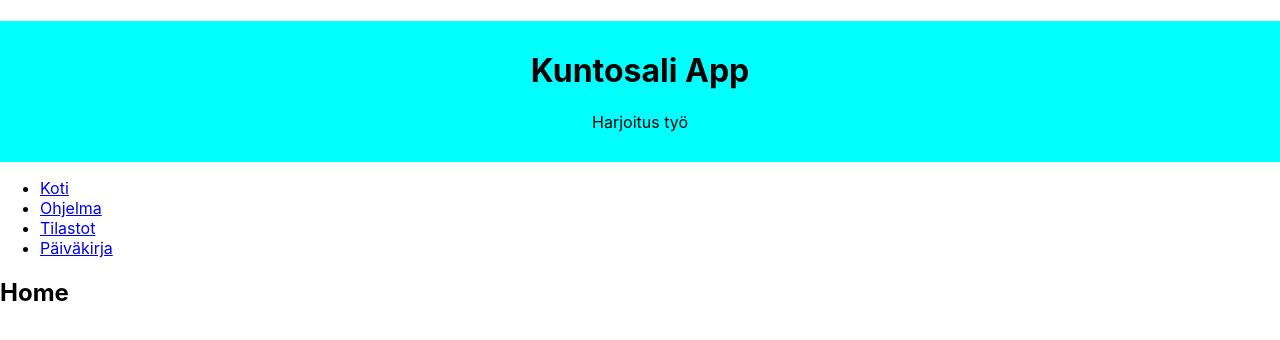
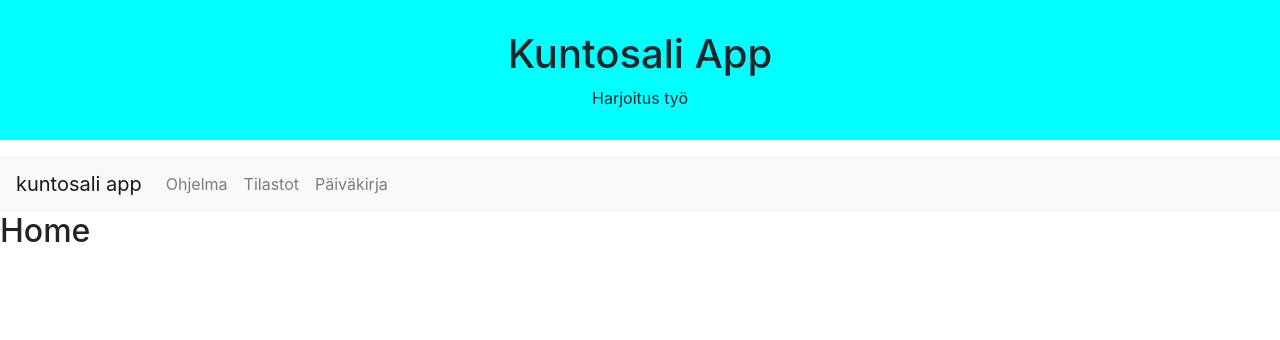
Before and after one commit to Niko-Snellman/kuntosali-app, a React (Create React App) app: page / in a window 1280 px wide. Shown: the top 340 px of the page. Built offline with nearby package versions, Linux system fonts and the light colour scheme.

Commit message:
tyylit lisätty navigointiin

```diff
--- a/package.json
+++ b/package.json
@@ -6,10 +6,12 @@
     "@testing-library/jest-dom": "^4.2.4",
     "@testing-library/react": "^9.5.0",
     "@testing-library/user-event": "^7.2.1",
+    "bootstrap": "^4.5.0",
     "react": "^16.13.1",
     "react-dom": "^16.13.1",
     "react-router-dom": "^5.2.0",
-    "react-scripts": "3.4.1"
+    "react-scripts": "3.4.1",
+    "reactstrap": "^8.4.1"
   },
   "scripts": {
     "start": "react-scripts start",
--- a/src/components/app/App.js
+++ b/src/components/app/App.js
@@ -1,4 +1,4 @@
-import React from "react";
+import React, { useState } from "react";
 import "./App.css";
 import Header from "../header/Header";
 import { Route, NavLink, BrowserRouter } from "react-router-dom";
@@ -6,13 +6,50 @@ import Diary from "../routes/diary/Diary";
 import Home from "../routes/home/Home";
 import Statistics from "../routes/statistics/Statistics";
 import Programs from "../routes/programs/Programs";
+import {
+  Navbar,
+  NavbarBrand,
+  NavbarToggler,
+  Collapse,
+  Nav,
+  NavItem,
+} from "reactstrap";
 
 function App() {
+  const [isOpen, setIsOpen] = useState(false);
+
+  const toggle = () => setIsOpen(!isOpen);
+
   return (
     <div className="App">
       <Header />
+
       <BrowserRouter>
-        <ul>
+        <Navbar color="light" light expand="md">
+          <NavbarBrand href="/">kuntosali app</NavbarBrand>
+          <NavbarToggler onClick={toggle} />
+          <Collapse isOpen={isOpen} navbar>
+            <Nav className="mr-auto" navbar>
+              <NavItem>
+                <NavLink className="nav-link" to="/ohjelmat">
+                  Ohjelma
+                </NavLink>
+              </NavItem>
+              <NavItem>
+                <NavLink className="nav-link" to="/tilastot">
+                  Tilastot
+                </NavLink>
+              </NavItem>
+              <NavItem>
+                <NavLink className="nav-link" to="/päiväkirja">
+                  Päiväkirja
+                </NavLink>
+              </NavItem>
+            </Nav>
+          </Collapse>
+        </Navbar>
+
+        {/*<ul>
           <li>
             <NavLink to="/" exact>
               Koti
@@ -27,7 +64,7 @@ function App() {
           <li>
             <NavLink to="/päiväkirja">Päiväkirja</NavLink>
           </li>
-        </ul>
+        </ul>*/}
 
         <Route path="/" exact strict component={Home}></Route>
         <Route path="/ohjelmat" component={Programs}></Route>
--- a/src/index.js
+++ b/src/index.js
@@ -3,6 +3,7 @@ import ReactDOM from "react-dom";
 import "./index.css";
 import App from "./components/app/App";
 import * as serviceWorker from "./serviceWorker";
+import "bootstrap/dist/css/bootstrap.min.css";
 
 ReactDOM.render(
   <React.StrictMode>
```
Also changed, not shown: 1 other file (tests, documents, lock files or other folders).
